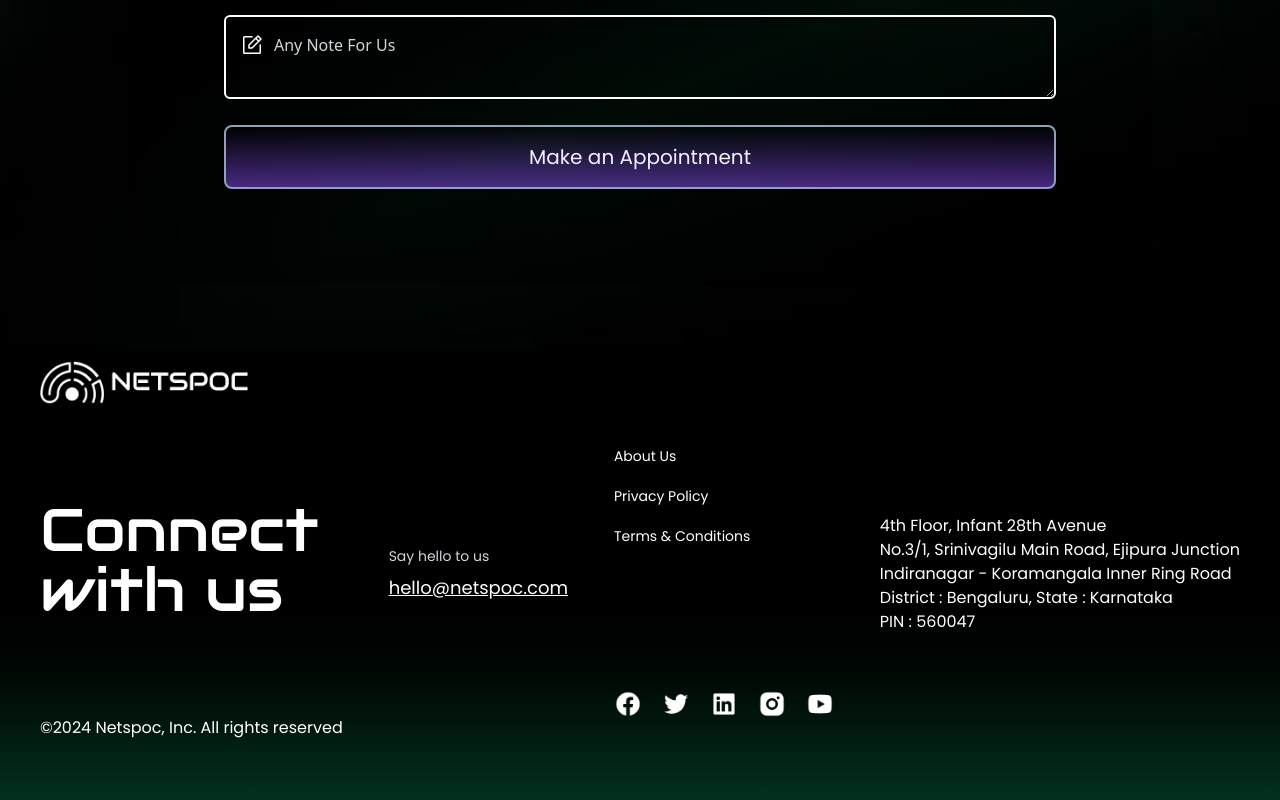
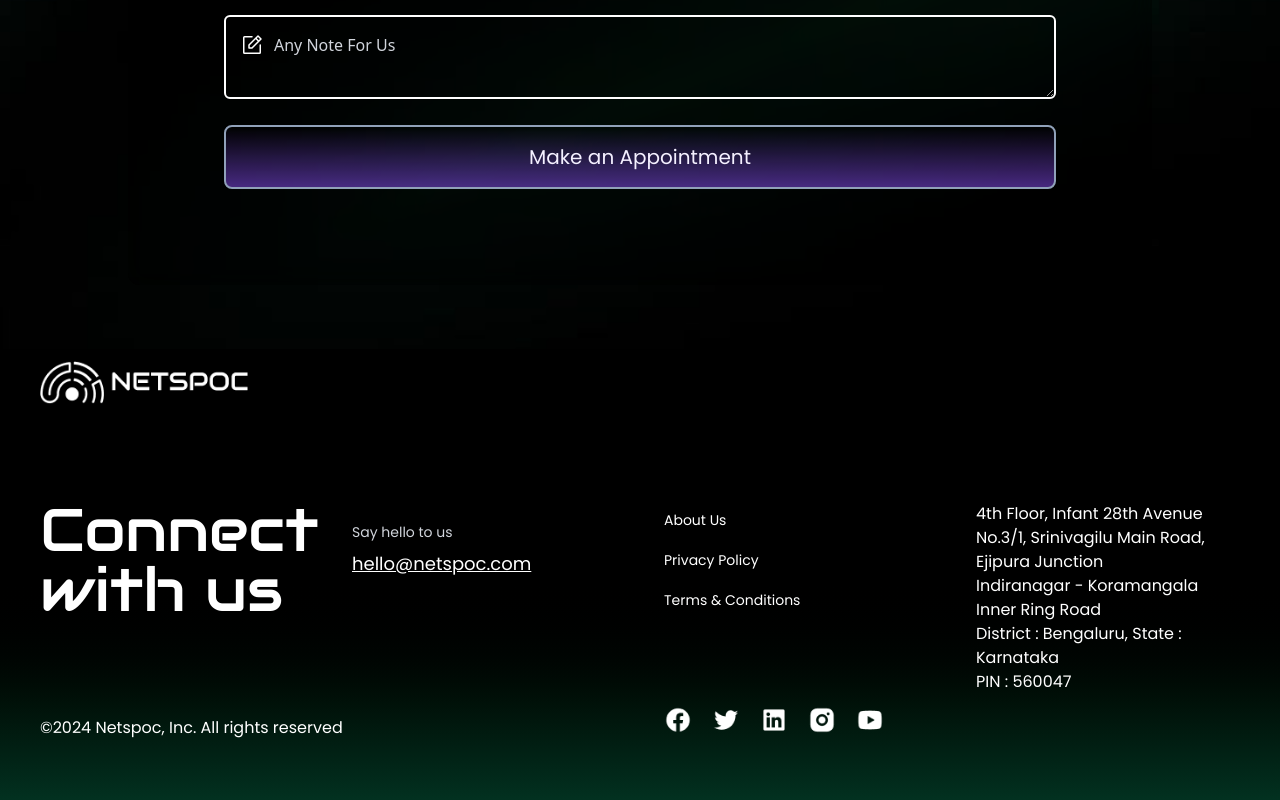
Before and after one commit to heyananthu/Net-Spoc, a React (Vite) app in the folder net_spoc/: page /contactus in a window 1280 px wide. Shown: the part 1501-2301 px from the top of the page. Built offline with nearby package versions, Linux system fonts and the light colour scheme.

Commit message:
contact page footer edited

```diff
--- a/net_spoc/index.html
+++ b/net_spoc/index.html
@@ -2,7 +2,7 @@
 <html lang="en" data-theme="light">
   <head>
     <meta charset="UTF-8" />
-    <link rel="icon" type="image/svg+xml" href="/MainLogo.png" />
+    <link rel="icon" type="image/svg+xml" href="/Icon.png" />
     <meta name="viewport" content="width=device-width, initial-scale=1.0" />
     <title>NetSpoc</title>
   </head>
--- a/net_spoc/src/Components/LangingPage/CoreObjectives.jsx
+++ b/net_spoc/src/Components/LangingPage/CoreObjectives.jsx
@@ -3,8 +3,9 @@ import bgimage from '../../assets/Coreobj-bg-img.png';
 import icon1 from '../../assets/core-icon1.png';
 import icon2 from '../../assets/core-icon2.png';
 import icon3 from '../../assets/core-icon3.png';
-
+import { useNavigate } from 'react-router-dom';
 function CoreObjectives() {
+    const navigate = useNavigate()
     const objectives = [
         {
             title: "Seamless Connectivity",
@@ -72,7 +73,7 @@ function CoreObjectives() {
                         the problems, it fixes them too, faster and smarter than ever before. In this post, we’re diving
                         into how this technology is changing the game and making telecom networks more reliable than ever!
                     </p>
-                    <button className="rounded-xl bg-gradient-to-b from-transparent to-violet-500/40 text-purple-100 px-6 py-2 border border-gray-500 hover:text-gray-300 transition-all">
+                    <button className="rounded-xl bg-gradient-to-b from-transparent to-violet-500/40 text-purple-100 px-6 py-2 border border-gray-500 hover:text-gray-300 transition-all" onClick={()=>{navigate('/contactus')}}>
                         Book a Demo →
                     </button>
                 </div>
--- a/net_spoc/src/Components/LangingPage/Serviceprovider.jsx
+++ b/net_spoc/src/Components/LangingPage/Serviceprovider.jsx
@@ -1,8 +1,9 @@
 import React from "react";
 import bgimage from "../../assets/serviceprovider-bgimg.png";
 import Macbook from "../../assets/Macbook.png";
-
+import { useNavigate } from "react-router-dom";
 function Serviceprovider() {
+    const navigate = useNavigate();
     return (
         <div className="relative max-w-screen min-h-screen flex flex-col items-center justify-center text-white bg-black ">
 
@@ -29,7 +30,7 @@ function Serviceprovider() {
                             service provider. At NetSpoc, we're <br /> committed to
                             delivering excellence.
                         </p>
-                        <button className="mt-6 rounded-xl bg-gradient-to-b from-transparent to-violet-500/40 text-purple-100 px-6 py-2 border border-gray-500 hover:text-gray-300 transition">
+                        <button className="mt-6 rounded-xl bg-gradient-to-b from-transparent to-violet-500/40 text-purple-100 px-6 py-2 border border-gray-500 hover:text-gray-300 transition" onClick={() => { navigate('/contactus') }}>
                             Book a Demo →
                         </button>
                     </div>
--- a/net_spoc/src/Components/Pages/ContactUS/Footer.jsx
+++ b/net_spoc/src/Components/Pages/ContactUS/Footer.jsx
@@ -9,7 +9,7 @@ import { Link } from 'react-router-dom';
 function Footer() {
     return (
         <div className="bg-gradient-to-t from-[#023120] via-black to-black  w-full mx-auto px-10 font-poppins">
-            <div className="max-w-7xl mx-auto grid items-center grid-cols-1 space-y-12 md:flex md:flex-row md:justify-between md:items-center py-3">
+            <div className="max-w-screen-xl mx-auto grid items-center sm:place grid-cols-1  md:grid-cols-3 lg:grid-cols-4 md:gap-12 gap-7 space-y-12  py-3">
                 {/* Left Section */}
                 <div className="text-white space-y-24">
                     <div>
@@ -22,20 +22,20 @@ function Footer() {
                 </div>
 
                 {/* Middle Section */}
-                <div className="text-white space-y-2 md:my-12">
+                <div className="text-white space-y-2  ">
                     <p className="text-gray-300 text-sm">Say hello to us</p>
                     <p className="text-white text-lg  underline">hello@netspoc.com</p>
                 </div>
 
                 {/* Right Section */}
-                <div className="space-y-24 md:mt-16">
+                <div className="space-y-24 md:mt-[9rem]">
                     <ul className="text-white space-y-5 text-sm">
                         <li>About Us</li>
                         <li>Privacy Policy</li>
                         <li>Terms & Conditions</li>
                     </ul>
 
-                    <div className="flex gap-5 md:justify-end mt-3 md:mt-36">
+                    <div className="flex gap-5 mt-3 md:mt-0">
                         <img src={fb} alt="Facebook" className="w-7 h-7" />
                         <img src={x} alt="X (Twitter)" className="w-7 h-7" />
                         <img src={linkedin} alt="LinkedIn" className="w-7 h-7" />
@@ -44,12 +44,14 @@ function Footer() {
                     </div>
                 </div>
 
-                <div className='text-white'>
-                    <p className=''>4th Floor, Infant 28th Avenue<br />
-                        No.3/1, Srinivagilu Main Road, Ejipura Junction <br />
-                        Indiranagar - Koramangala Inner Ring Road<br />
-                        District : Bengaluru, State : Karnataka<br />
-                        PIN : 560047</p>
+                <div className='text-white md:mt-12'>
+                    <div>
+                        <p className=''>4th Floor, Infant 28th Avenue<br />
+                            No.3/1, Srinivagilu Main Road, Ejipura Junction <br />
+                            Indiranagar - Koramangala Inner Ring Road<br />
+                            District : Bengaluru, State : Karnataka<br />
+                            PIN : 560047</p>
+                    </div>
                 </div>
             </div>
         </div>
```
Also changed, not shown: net_spoc/public/Icon.png (added), net_spoc/public/MainLogo.png (deleted).
